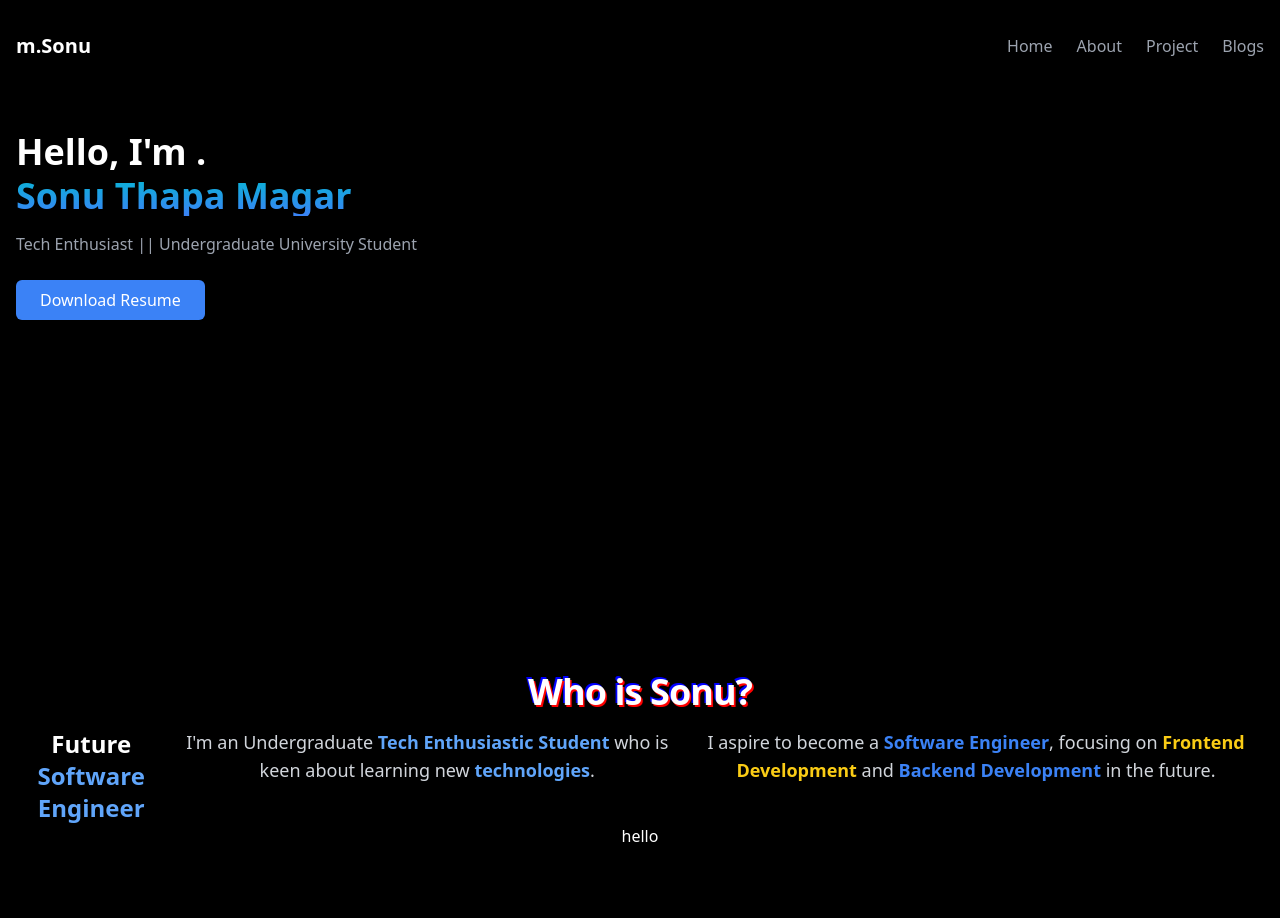
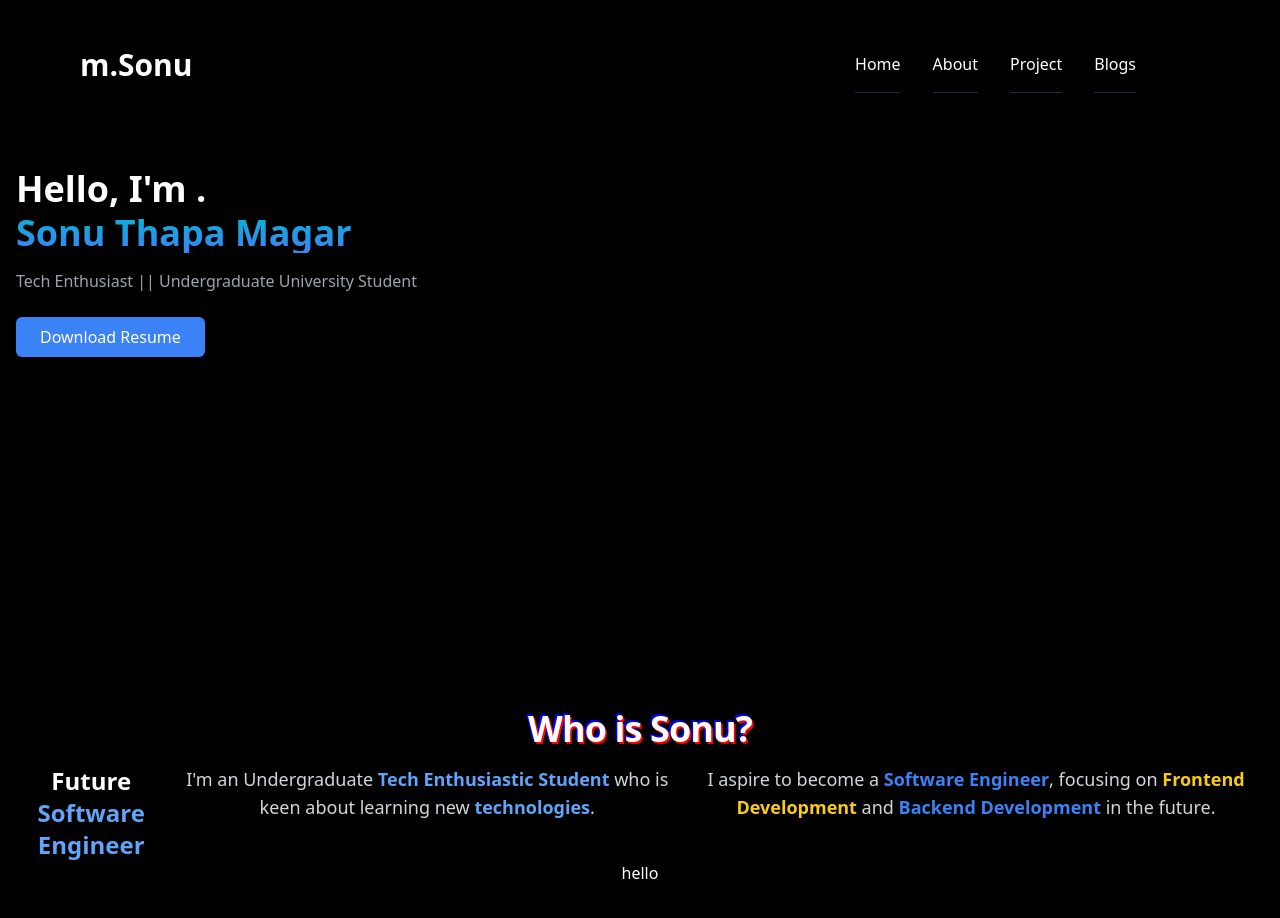
Before and after one commit to SonuThapaMagar/sonuthapamagar, a React (Vite) app in the folder portfolio/: page / in a window 1280 px wide. Shown: the top 918 px of the page. Built offline with nearby package versions, Linux system fonts and the light colour scheme.

Commit message:
Navbar changed

```diff
--- a/package.json
+++ b/package.json
@@ -1,5 +1,5 @@
 {
   "dependencies": {
-    "react-icons": "^5.4.0"
+    "aos": "^3.0.0-beta.6"
   }
 }
--- a/portfolio/package.json
+++ b/portfolio/package.json
@@ -14,6 +14,8 @@
     "postcss": "^8.5.1",
     "react": "^18.3.1",
     "react-dom": "^18.3.1",
+    "react-icons": "^5.4.0",
+    "react-scroll": "^1.9.0",
     "tailwindcss": "^3.4.17"
   },
   "devDependencies": {
--- a/portfolio/src/App.jsx
+++ b/portfolio/src/App.jsx
@@ -4,8 +4,6 @@
 import Navbar from "./components/Navbar";
 //Importing Hero Section
 import Hero from "./components/Hero";
-import Profile from "./assets/sonu.png";
-import ProfileBg from "./assets/Ellipse 1.png";
 
 function App() {
   const [count, setCount] = useState(0);
@@ -14,8 +12,8 @@
     <>
       {/* Navbar */}
       <Navbar />
-
-      <Hero/>
+      {/* Hero Section */}
+      <Hero />
     </>
   );
 }
--- a/portfolio/src/components/Navbar.jsx
+++ b/portfolio/src/components/Navbar.jsx
@@ -1,51 +1,66 @@
 import React, { useState } from 'react';
+import {Link} from "react-scroll";
+import {FaTimes} from "react-icons/fa";
+import {CiMenuFries} from "react-icons/ci";
+
 
 const Navbar = () => {
-  const [isMenuOpen, setIsMenuOpen] = useState(false);
-
-  const toggleMenu = () => setIsMenuOpen(!isMenuOpen);
-
+  const [click,setClick]=useState(false);
+  const handleClick=()=>{
+    setClick(!click);
+  }
+  const content = <>
+    <div className="lg:hidden block absolute top-16 w-full left-0 right-0 bg-slate-900">
+      <ul className='text-center text-xl p-20'>
+        <Link spy={true} smooth={true} to="Home">
+          <li className='hover:text-fuchsia-600 transition border-b border-slate-900 hover:border-fuchsia-600 cursor-pointer'>Home</li>
+        </Link>
+        <Link spy={true} smooth={true} to="About">
+          <li className='hover:text-fuchsia-600 transition border-b border-slate-900 hover:border-fuchsia-600 cursor-pointer'>About</li>
+        </Link>
+        <Link spy={true} smooth={true} to="Project">
+          <li className='hover:text-fuchsia-600 transition border-b border-slate-900 hover:border-fuchsia-600 cursor-pointer'>Project</li>
+        </Link>
+        <Link spy={true} smooth={true} to="Blogs">
+          <li className='hover:text-fuchsia-600 transition border-b border-slate-900 hover:border-fuchsia-600 cursor-pointer'>Blogs</li>
+        </Link>
+      </ul>
+    </div>
+  </>
   return (
-    <header className="bg-dark-background sticky top-0 z-20 mx-auto w-full items-center justify-between overflow-x-hidden">
-      <div className="container mx-auto px-4 py-4 w-full">
-        <div className="flex justify-between items-center w-full my-4">
-          <div>
-            <h1 className="font-bold text-xl">m.Sonu</h1>
-          </div>
-          <div className="block lg:hidden">
-            <button onClick={toggleMenu} className="text-gray-400 hover:text-white">
-              <svg className="w-6 h-6" fill="none" stroke="currentColor" viewBox="0 0 24 24" xmlns="http://www.w3.org/2000/svg">
-                <path strokeLinecap="round" strokeLinejoin="round" strokeWidth="2" d="M4 6h16M4 12h16M4 18h16"></path>
-              </svg>
-            </button>
-          </div>
-          <div className={`lg:flex space-x-6 ${isMenuOpen ? 'block' : 'hidden'}`}>
-            <ul className="flex space-x-6">
-              <li>
-                <a href="#home" className="text-gray-400 hover:text-white">
-                  Home
-                </a>
-              </li>
-              <li>
-                <a href="#about" className="text-gray-400 hover:text-white">
-                  About
-                </a>
-              </li>
-              <li>
-                <a href="#projects" className="text-gray-400 hover:text-white">
-                  Project
-                </a>
-              </li>
-              <li>
-                <a href="#blogs" className="text-gray-400 hover:text-white">
-                  Blogs
-                </a>
-              </li>
+    <nav>
+      <div className='h-10vh flex justify-between z-50 text-white lg:py-5 px-20 py-4'>
+        <div className='flex items-center flex-1'>
+          <span className='text-3xl font-bold'>m.Sonu</span>
+        </div>
+        <div className='lg:flex mg:flex lg:flex-1 items-center justify-end font-normal hidden'>
+          <div className='flex-10'>
+            <ul className='flex gap-8 mr-16 text-[18ox]'>
+              <Link spy={true} smooth={true} to="Home">
+                <li className='my-4 py-4 border-b border-slate-800 hover:bg-slate-800 hover:rounded'>Home</li>
+              </Link>
+              <Link spy={true} smooth={true} to="About">
+                <li className='my-4 py-4 border-b border-slate-800 hover:bg-slate-800 hover:rounded'>About</li>
+              </Link>
+              <Link spy={true} smooth={true} to="Project">
+                <li className='my-4 py-4 border-b border-slate-800 hover:bg-slate-800 hover:rounded'>Project</li>
+              </Link>
+              <Link spy={true} smooth={true} to="Blogs">
+                <li className='my-4 py-4 border-b border-slate-800 hover:bg-slate-800 hover:rounded'>Blogs</li>
+              </Link>
             </ul>
           </div>
         </div>
+
+        <div>
+          {click && content}
+        </div>
+
+        <button className='block sm:hidden trasntion' onClick={handleClick}>
+          {click ? <FaTimes/> : <CiMenuFries/> }
+        </button>
       </div>
-    </header>
+    </nav>
   );
 };
 
```
Also changed, not shown: portfolio/src/components/About.jsx (added), portfolio/src/components/Blogs.jsx (added), portfolio/src/components/Home.jsx (added), portfolio/src/components/Project.jsx (added), 2 other files (tests, documents, lock files or other folders).
